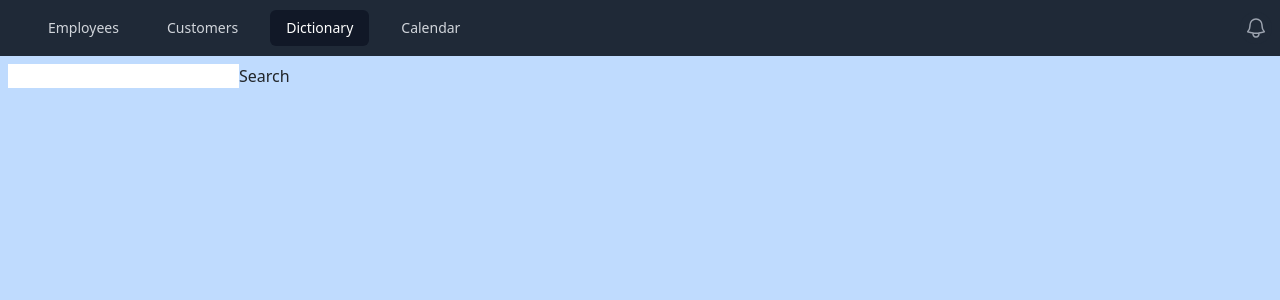
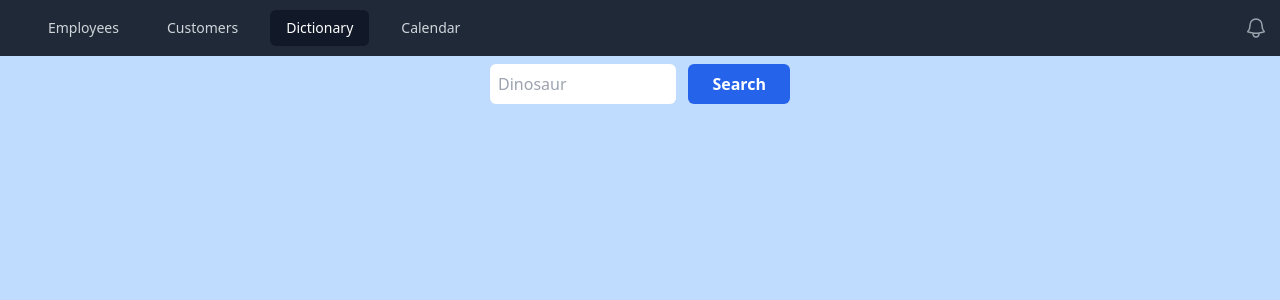
Before and after one commit to srirambhat/React, a React (Create React App) app in the folder hellotutorial/: page /dictionary in a window 1280 px wide. Shown: the top 300 px of the page. Built offline with nearby package versions, Linux system fonts and the light colour scheme.

Commit message:
Commit style the dictionary

```diff
--- a/hellotutorial/src/App.js
+++ b/hellotutorial/src/App.js
@@ -20,7 +20,7 @@ function App() {
           <Route path="/employees" element={<Employees />} />
           <Route path="/customers" element={<Customers />} />
           <Route path="/dictionary" element={<Dictionary />} />
-          <Route path="/definition/:search" element={<Definition />} />
+          <Route path="/dictionary/:search" element={<Definition />} />
           <Route path="/404" element={<NotFound />} />
           <Route path="/*" element={<NotFound />} />
         </Routes>
--- /dev/null
+++ b/hellotutorial/src/Components/DefinitionSearch.js
@@ -0,0 +1,29 @@
+import { useState, useEffect } from "react";
+import { useNavigate } from "react-router-dom";
+
+export default function DefinitionSearch() {
+    const [word, setWord] = useState('');
+    const navigate = useNavigate();
+
+    // 3 ways of using useEffect
+    // no dependancy array =>  for any state change
+    // empty dependacny array --> execute once
+    // one or more entry's in the array --> execute for those in the array
+
+    return (
+        <form className="flex space-between space-x-3 max-w-[300px]"
+            onSubmit={() => {
+                navigate('/Dictionary/' + word);
+            }}>
+            <input
+                className="shrink min-w-0 px-2 rounded py-1"
+                placeholder="Dinosaur"
+                type="test" onChange={(e) => {
+                    setWord(e.target.value);
+                }}
+            />
+            <button className="bg-blue-600 hover:bg-blue-700 text-white font-bold py-2 px-4 rounded py-1 px-2">
+                Search</button>
+        </form>
+    )
+}
--- a/hellotutorial/src/pages/Definition.js
+++ b/hellotutorial/src/pages/Definition.js
@@ -4,6 +4,8 @@ import { v4 as uuidv4 } from 'uuid';
 import { useParams, useNavigate, Link } from "react-router-dom";
 import NotFound from "../Components/NotFound";
 import { resolveConfig } from "prettier";
+import Dictionary from "../pages/Dictionary";
+import DefinitionSearch from "../Components/DefinitionSearch";
 
 export default function Definition() {
     const [word, setWord] = useState();
@@ -78,6 +80,8 @@ export default function Definition() {
                             </p>
                         );
                     })}
+                    <p>Search Again: </p>
+                    <DefinitionSearch />
                 </>
 
             ) : null
--- a/hellotutorial/src/pages/Dictionary.js
+++ b/hellotutorial/src/pages/Dictionary.js
@@ -1,27 +1,9 @@
-import { useState, useEffect } from "react";
-import { useNavigate } from "react-router-dom";
+import DefinitionSearch from "../Components/DefinitionSearch"
 
 export default function Dictionary() {
-    const [word, setWord] = useState('');
-    const navigate = useNavigate();
-
-    // 3 ways of using useEffect
-    // no dependancy array =>  for any state change
-    // empty dependacny array --> execute once
-    // one or more entry's in the array --> execute for those in the array
-
     return (
-        <>
-            <input type="test" onChange={(e) => {
-                setWord(e.target.value);
-            }}
-            />
-            <button
-                onClick={() => {
-                    console.log("Click");
-                    navigate('/Definition/' + word);
-                }}>Search
-            </button>
-        </>
-    )
+        <div className="flex justify-center">
+            <DefinitionSearch />
+        </div>
+    );
 }
```
